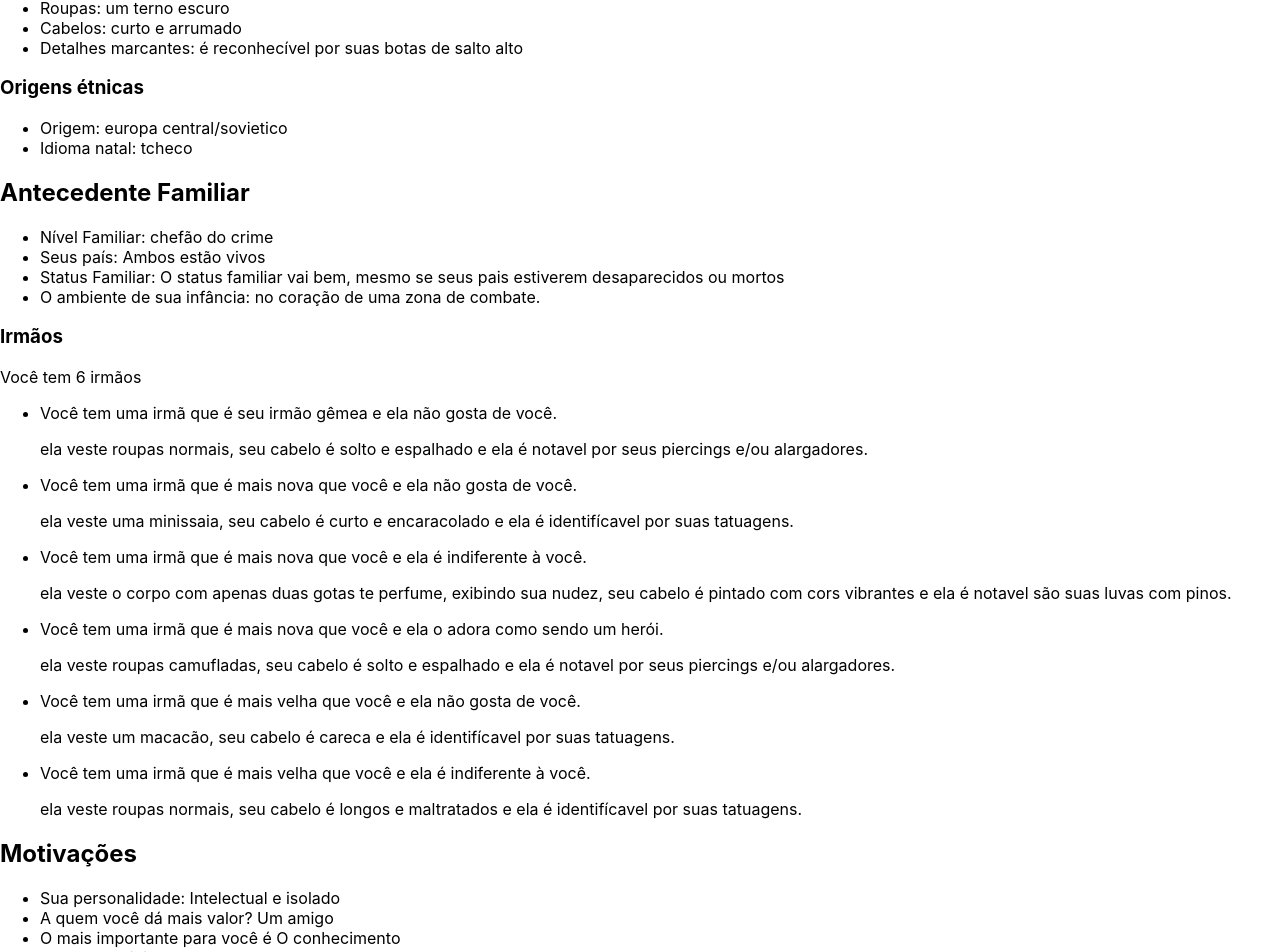
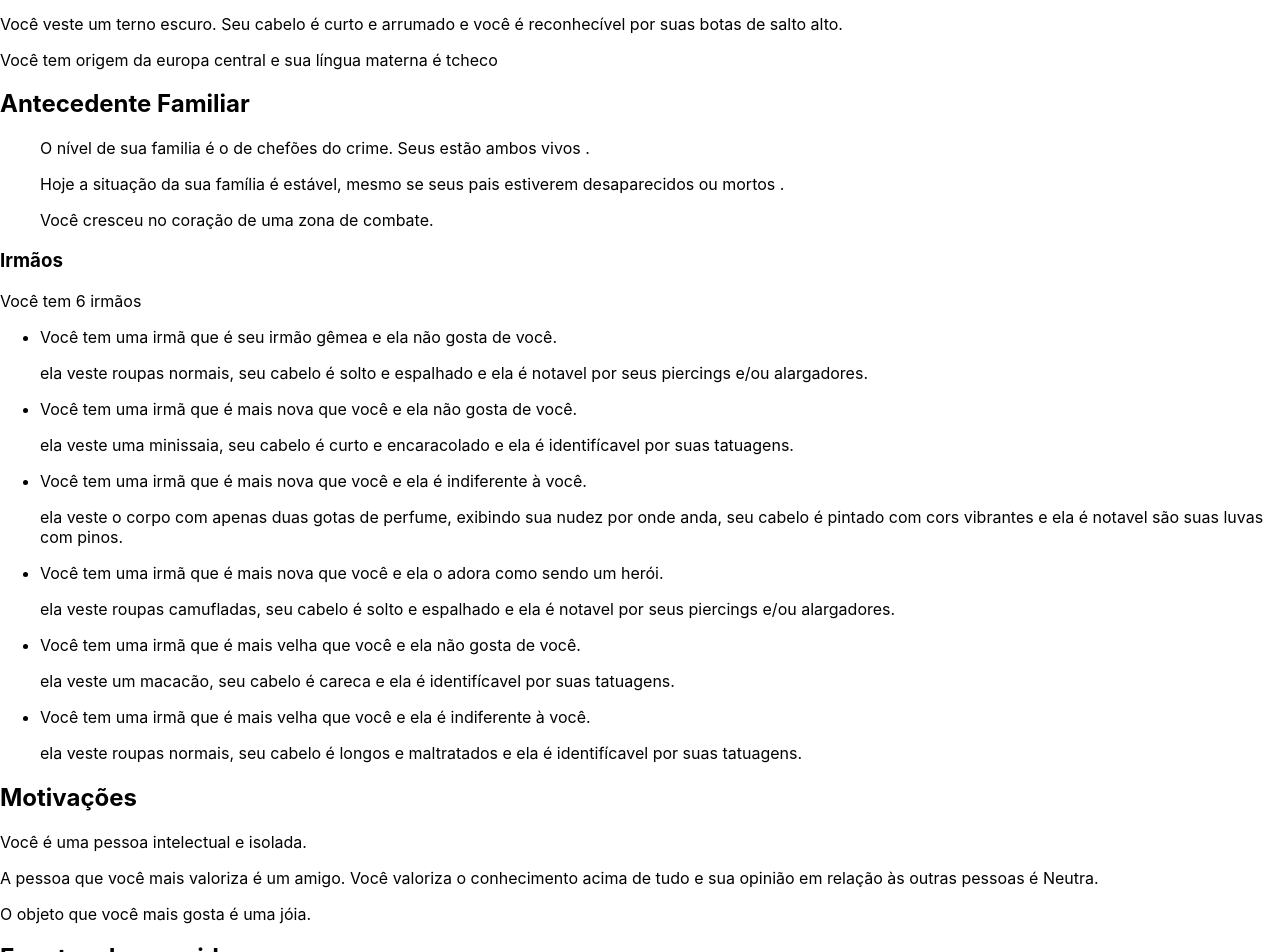
Before and after one commit to t4vor4/fluxovida, a React (Create React App) app: page / in a window 1280 px wide. Shown: the part 195-1147 px from the top of the page. Built offline with nearby package versions, Linux system fonts and the light colour scheme.

Commit message:
[update] alterei o json da fluxovida para devolver frases mais legais. :)

```diff
--- a/src/App.js
+++ b/src/App.js
@@ -24,7 +24,7 @@ function App() {
 
 
   useEffect(() => {
-    console.log(s2.irmaos);
+    // console.log(s2.irmaos);
     // console.log(initial.section2)
     // console.log(initial.section3)
     // console.log(initial.section4)
@@ -38,43 +38,27 @@ function App() {
       <section>
         <h2>{s1.section_nome}</h2>
         <h3>Roupas e estilo pessoal</h3>
-        <ul>
-          <li>Idade: {s1.idade} anos</li>
-          <li>Roupas: {s1.roupas}</li>
-          <li>Cabelos: {s1.cabelos}</li>
-          <li>Detalhes marcantes: {s1.detalhes}</li>
-        </ul>
-        <h3>Origens étnicas</h3>
-        <ul>
-          <li>Origem: {s1.origem}</li>
-          <li>Idioma natal: {s1.lingua}</li>
-        </ul>
+        <p>Você tem {s1.idade} anos.</p>
+        <p>Você veste {s1.roupas}. Seu cabelo é {s1.cabelos} e você {s1.detalhes}.</p>
+        <p>Você tem origem {s1.origem} e sua língua materna é {s1.lingua}</p>
       </section>
 
       <section>
         <h2>Antecedente Familiar</h2>
         <ul>
-          <li>Nível Familiar: {s2.nivel_familiar}</li>
-          <li>Seus país: {s2.pais}</li>
-          {!!s2.algo_aconteceu_a_seus_pais && <li>O que houve com seus país? {s2.algo_aconteceu_a_seus_pais}</li>}
-          <li>Status Familiar: {s2.status_familiar}</li>
-          {!!s2.tragedia_familiar && <li>Tragédia familiar: {s2.tragedia_familiar}</li>}
-          <li>O ambiente de sua infância: {s2.o_ambiente_de_sua_infancia}</li>
+          <p>O nível de sua familia é o de {s2.nivel_familiar}. {s2.pais} {!!s2.algo_aconteceu_a_seus_pais && s2.algo_aconteceu_a_seus_pais}.</p>
+          <p>{s2.status_familiar} {!!s2.tragedia_familiar && s2.tragedia_familiar}.</p>
+          <p>{s2.o_ambiente_de_sua_infancia}</p>
         </ul>
         <h3>Irmãos</h3>
         {<Compirmaos irmaos={s2.irmaos} />}
-
       </section>
 
       <section>
         <h2>Motivações</h2>
-        <ul>
-  <li>Sua personalidade: {s3.caracteristicas_de_sua_personalidade}</li>
-  <li>A quem você dá mais valor? {s3.pessoa_que_mais_valoriza}</li>
-  <li>O mais importante para você é {s3.o_que_mais_valoriza}</li>
-        <li>Qual sua opinião em relação as pessoas em geral? {s3.qual_a_sua_opiniao_em_relacao_as_pessoas}</li>
-        <li>O objeto pelo qual você tem mais carinho é {s3.seu_objeto_mais_estimado}</li>
-        </ul>
+        <p>Você é uma pessoa {s3.caracteristicas_de_sua_personalidade}.</p>
+        <p>A pessoa que você mais valoriza é {s3.pessoa_que_mais_valoriza}. Você valoriza {s3.o_que_mais_valoriza} acima de tudo e sua opinião em relação às outras pessoas é {s3.qual_a_sua_opiniao_em_relacao_as_pessoas}.</p>
+        <p>O objeto que você mais gosta é {s3.seu_objeto_mais_estimado}.</p>
       </section>
 
       <section>
--- a/src/json/fluxovida.json
+++ b/src/json/fluxovida.json
@@ -10,7 +10,7 @@
             "roupas de alta costura",
             "roupas camufladas",
             "roupas normais",
-            "o corpo com apenas duas gotas te perfume, exibindo sua nudez",
+            "o corpo com apenas duas gotas de perfume, exibindo sua nudez por onde anda",
             "o estilo mendigo chique"
         ],
         "cabelos": [
@@ -39,13 +39,13 @@
         ],
         "origem_etnica": [
             {
-                "origem": "anglo-americano",
+                "origem": "anglo-americana",
                 "lingua": [
                     "inglês"
                 ]
             },
             {
-                "origem": "africano",
+                "origem": "africana",
                 "lingua": [
                     "banto",
                     "fante",
@@ -56,19 +56,19 @@
                 ]
             },
             {
-                "origem": "japonês",
+                "origem": "japonesa",
                 "lingua": [
                     "japonês"
                 ]
             },
             {
-                "origem": "coreano",
+                "origem": "coreana",
                 "lingua": [
                     "coreano"
                 ]
             },
             {
-                "origem": "europa central/sovietico",
+                "origem": "da europa central",
                 "lingua": [
                     "bulgaro",
                     "russo",
@@ -79,7 +79,7 @@
                 ]
             },
             {
-                "origem": "ilhas do pacífico",
+                "origem": "das ilhas do pacífico",
                 "lingua": [
                     "micronésio",
                     "tagalog",
@@ -91,7 +91,7 @@
                 ]
             },
             {
-                "origem": "chinês/sudeste asiático",
+                "origem": "chinêsa ou do udeste asiático",
                 "lingua": [
                     "Burmanês",
                     "cantonês",
@@ -102,27 +102,27 @@
                 ]
             },
             {
-                "origem": "afro-americano",
+                "origem": "afro-americana",
                 "lingua": [
                     "inglês"
                 ]
             },
             {
-                "origem": "hispano-americano",
+                "origem": "hispano-americana",
                 "lingua": [
                     "inglês",
                     "espanhol"
                 ]
             },
             {
-                "origem": "américa central/sul",
+                "origem": "latino-americana",
                 "lingua": [
                     "espanhol",
                     "portugûes"
                 ]
             },
             {
-                "origem": "europeu",
+                "origem": "européia",
                 "lingua": [
                     "francês",
                     "alemão",
@@ -222,60 +222,60 @@
     },
     "antecedente_familiar": {
         "nivel_familiar": [
-            "executivo de corporação",
-            "gerente de corporação",
-            "técnico de corporação",
-            "membro de um grupo nômade",
-            "bando de piratas",
-            "gangue familiar",
-            "chefão do crime",
-            "morador pobre de uma zona de combate",
-            "desabrigado urbano",
-            "família de megaurbanização"
+            "executivos de corporação",
+            "gerentes de corporação",
+            "técnicos de corporação",
+            "membros de um grupo nômade",
+            "um bando de piratas",
+            "uma gangue familiar",
+            "chefões do crime",
+            "moradores pobres de uma zona de combate",
+            "desabrigados urbano",
+            "moradores de uma megaurbanização"
         ],
         "pais": [
-            "Ambos estão vivos",
-            "Algo aconteceu com um de seus pais ou ambos"
+            "Seus estão ambos vivos",
+            "Houve uma situação envolvendo seus pais e"
         ],
         "algo_aconteceu_a_seus_pais": [
-            "Seus pais morreram em combate",
-            "Seus pais morreram em um acidente",
-            "Seus pais foram assassinados",
-            "Seus pais estão sofrendo de amnésia e não se lambram de você",
-            "Você nunca conheceu seus pais",
-            "Seus pais estão escondidos para protegê-lo",
-            "Você foi deixado com algum parente para sua própria segurança",
-            "Você cresceu nas ruas e nunca teve pais",
-            "Seus pais o deram para a adoção",
-            "Seus pais o venderam por dinheiro"
+            "eles morreram em combate",
+            "eles morreram em um acidente",
+            "eles foram assassinados",
+            "eles estão sofrendo de amnésia e não se lambram de você",
+            "você nunca conheceu seus pais",
+            "eles estão escondidos para protegê-lo",
+            "você foi deixado com algum parente para sua própria segurança",
+            "você cresceu nas ruas e nunca teve pais",
+            "eles o deram para a adoção",
+            "eles o venderam por dinheiro"
         ],
         "status_familiar": [
-            "O status da sua família está em perigo e você corre o risco de perder tudo (se já não perdeu)",
-            "O status familiar vai bem, mesmo se seus pais estiverem desaparecidos ou mortos"
+            "Hoje a situação da sua família é delicada",
+            "Hoje a situação da sua família é estável, mesmo se seus pais estiverem desaparecidos ou mortos"
         ],
         "tragedia_familiar": [
-            "Sua familia perdeu tudo devido a uma traição",
-            "Sua familia perdeu tudo devido a má administração",
-            "Sua familia foi exilada, ou de alguma outra forma expulsa de sua casa, nação ou Corporação de origem",
-            "Sua familia está presa e você foi o único que conseguiu escapar",
-            "Sua familia desapareceu e você é o único membro remanescente",
-            "Sua familia morreu ou foi assassinada e você é o único que sobreviveu",
-            "Sua familia está envolvida em uma conspiração, organização ou associação, como uma família do crime ou um grupo revolucionário",
-            "Sua familia se espalhou pelos quatro cantos do mundo devido a uma catastrofe",
-            "Sua familia é atormentada por uma guerra familiar que já dura várias gerações",
-            "Você é herdeiro de uma dívida familiar. você deve honrar esta dívida antes de poder prosseguir com sua vida"
+            "e vocês perderam tudo devido a uma traição",
+            "e vocês perderam tudo devido a má administração",
+            "e vocês foram exilados, ou de alguma outra forma expulsos de sua casa, nação ou Corporação de origem",
+            "e seus parentes estão presos e você foi o único que conseguiu escapar",
+            "e seus parentes desapareceram e você é o único membro remanescente",
+            "e seus parentes morreram ou foram assassinados e você é o único que sobreviveu",
+            "e seus parentes estão envolvidos em uma conspiração, organização ou associação, como uma família do crime ou um grupo revolucionário",
+            "vocês se espalharam pelos quatro cantos do mundo devido a uma catastrofe",
+            "e vocês são atormentados por uma guerra familiar que já dura várias gerações",
+            "e você é herdeiro de uma dívida familiar. você deve honrar esta dívida antes de poder prosseguir com sua vida"
         ],
         "o_ambiente_de_sua_infancia": [
-            "Nas ruas, sem a supervisão de um adulto.",
-            "num seguro bairro Corporativo.",
-            "num grupo nômade, indo de cidade em cidade.",
-            "numa vizinhança que foi alto nível e agora está em decadência.",
-            "numa zona no centro da cidade, protegida pela Corporação.",
-            "no coração de uma zona de combate.",
-            "numa pequena vila ou cidadela longe da cidade.",
-            "numa megaurbanização.",
-            "com um grupo de piratas aquáticos.",
-            "numa fazenda controlada por uma Corporação ou nas dependências de um centro de pesquisa."
+            "Você foi criado nas ruas, sem a supervisão de um adulto.",
+            "Você sempre viveu em um seguro bairro Corporativo.",
+            "Você fo criado em um grupo nômade, indo de cidade em cidade.",
+            "Você viveu numa vizinhança que foi alto nível e agora está em decadência.",
+            "Você cresceu numa zona no centro da cidade, protegida pela Corporação.",
+            "Você cresceu no coração de uma zona de combate.",
+            "Você viveu numa pequena vila ou cidadela longe da cidade.",
+            "Você cresceu em uma megaurbanização.",
+            "Você creceu com um grupo de piratas aquáticos.",
+            "Você foi criado numa fazenda controlada por uma Corporação ou nas dependências de um centro de pesquisa."
         ],
         "irmaos": {
             "sexo": [
@@ -299,52 +299,52 @@
     "motivacoes": {
         "nome": "Motivações",
         "caracteristicas_de_sua_personalidade": [
-            "Tímido e reservado",
-            "Rebelde, anti-social e violento",
-            "Arrogante, orgulhoso e distante",
-            "Mal-humorado, precipitado e teimoso",
-            "Exigente, meticuloso e nervoso",
-            "Estável e sério",
-            "Tolo e cabeça de vento",
-            "Sorrateiro e enganador",
-            "Intelectual e isolado",
-            "Amigável e expansivo"
+            "tímida e reservada",
+            "rebelde, anti-social e violenta",
+            "arrogante, orgulhosa e distante",
+            "mal-humorada, precipitada e teimosa",
+            "exigente, meticulosa e nervosa",
+            "estável e séria",
+            "tola e cabeça de vento",
+            "sorrateira e enganadora",
+            "intelectual e isolada",
+            "amigável e expansiva"
         ],
         "pessoa_que_mais_valoriza": [
-            "O pai ou a mãe",
-            "Um irmão ou uma irmã",
-            "Um(a) amante em especial",
-            "Um amigo",
-            "Você mesmo",
-            "Um animal de estimação",
-            "Um professor ou mentor",
-            "Uma personalidade pública",
-            "Um herói pessoal",
-            "Ninguém"
+            "seu pai ou sua mãe",
+            "um irmão ou uma irmã",
+            "um(a) amante em especial",
+            "um amigo",
+            "você mesmo",
+            "um animal de estimação",
+            "um professor ou mentor",
+            "uma personalidade pública",
+            "um herói pessoal",
+            "ninguém"
         ],
         "o_que_mais_valoriza": [
-            "O dinheiro",
-            "A honra",
-            "Sua palavra",
-            "A honestidade",
-            "O conhecimento",
-            "A vingança",
-            "O amor",
-            "O poder",
-            "A diversão",
-            "A amizade"
+            "o dinheiro",
+            "a honra",
+            "sua palavra",
+            "a honestidade",
+            "o conhecimento",
+            "a vingança",
+            "o amor",
+            "o poder",
+            "a diversão",
+            "a amizade"
         ],
         "qual_a_sua_opiniao_em_relacao_as_pessoas": [
             "Neutra",
             "Neutra",
-            "Gosta de quase todo mundo",
-            "Odeia quase todo mundo",
-            "As pessoas são ferramentas. Use-as para conseguir seus objetivos e depois se livre delas",
-            "Todas as pessoas são indivíduos de valor",
-            "As pessoas são obstáculos a serem destruídos se cruzarem o seu caminho",
-            "Não se pode confiar nos outros. Você não depende de ninguém",
-            "Acabe com todos eles e dê seus lugares para as baratas",
-            "As pessoas são maravilhosas"
+            "que gosta de quase todo mundo",
+            "que odeia quase todo mundo",
+            "que as pessoas são ferramentas. Use-as para conseguir seus objetivos e depois se livre delas",
+            "que todas as pessoas são indivíduos de valor",
+            "que as pessoas são obstáculos a serem destruídos se cruzarem o seu caminho",
+            "que não se pode confiar nos outros. Você não depende de ninguém",
+            "que se deve acabar com todas elas e deixar os seus lugares para as baratas",
+            "que as pessoas são maravilhosas"
         ],
         "seu_objeto_mais_estimado": [
             "uma arma",
```
